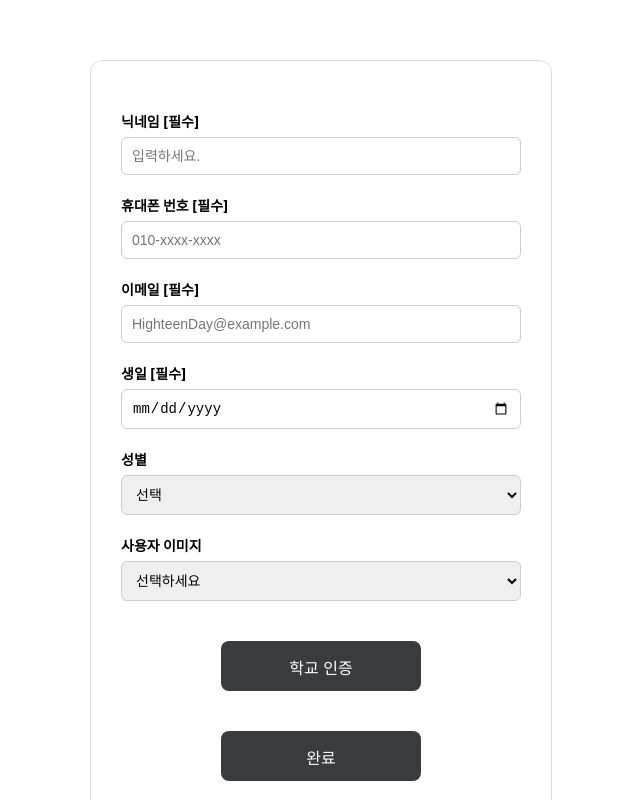
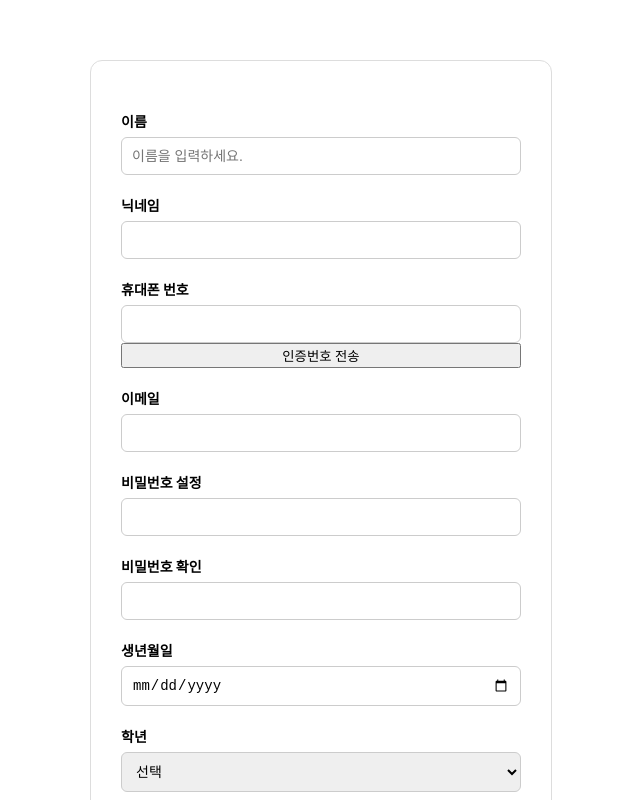
Before and after one commit to JangHyeok2909/highteenday-frontend, a React (Create React App) app: page /CreateAccount in a window 1280 px wide. Shown: the top 800 px of the page, without its empty margins (319-959 px from the left). Built offline with nearby package versions, Linux system fonts and the light colour scheme; a small style sheet from the web is missing.

Commit message:
update register-form

```diff
--- a/src/components/LoginRelated/CreateAccount.css
+++ b/src/components/LoginRelated/CreateAccount.css
@@ -50,3 +50,9 @@
   text-align: center;
   margin-top: 20px;
 }
+
+.submit-button:disabled {
+  background-color: #ccc; /* 회색으로 표시 */
+  cursor: not-allowed;    /* 마우스 커서 변경 */
+  color: #666;            /* 글자 색 변경 */
+}
--- a/src/components/LoginRelated/CreateAccount.jsx
+++ b/src/components/LoginRelated/CreateAccount.jsx
@@ -1,128 +1,305 @@
-import React, { useRef, useState } from "react";
-import { useNavigate } from "react-router-dom";
+import React, { useRef, useState, useEffect } from "react";
+import { useNavigate, useLocation} from "react-router-dom";
+import axios from "axios";
+import { useForm } from "react-hook-form";
+import { yupResolver } from "@hookform/resolvers/yup";
+import * as yup from "yup";
 import "./CreateAccount.css";
+
+
+const formatDate = (date) => date.toISOString().split("T")[0];
+const today = new Date();
+const maxBirthDate = new Date(
+  today.getFullYear() - 15,
+  today.getMonth(),
+  today.getDate()
+);
+const minBirthDate = new Date(
+  today.getFullYear() - 30,
+  today.getMonth(),
+  today.getDate()
+);
+
+const schema = yup.object().shape({
+  name: yup
+    .string()
+    .required("이름을 입력해주세요.")
+    .max(8,"이름은 최대 8자 입니다.")
+    .min(2, "이름은 최소 2자 이상이어야 합니다."),
+
+  nickname: yup
+    .string()
+    .required("닉네임을 입력해주세요.")
+    .min(2, "닉네임은 최소 2자 이상이어야 합니다.")
+    .max(12, "닉네임은 최대 12자까지 가능합니다."),
+
+  phone: yup
+    .string()
+    // .required("휴대폰 번호를 입력해주세요.")
+    .matches(
+      /^010-\d{3,4}-\d{4}$/,
+      "휴대폰 번호는 010-1234-5678 형식으로 입력해주세요."
+    ),
+  email: yup
+    .string()
+    .required("이메일을 입력해주세요.")
+    .email("올바른 이메일 형식이 아닙니다."),
+
+  birth: yup
+    .date()
+    .required("생일을 입력해주세요.")
+    .transform((value, originalValue) => {
+      return originalValue === "" ? null : value; // 빈 문자열은 null로 변환
+    })
+    .max(new Date(), "생일은 오늘 날짜보다 이후일 수 없습니다.")
+    .test("highschool-age", "고등학생 이상만 가입할 수 있습니다.", (value) => {
+      if (!value) return false;
+      const today = new Date();
+      const birthDate = new Date(value);
+      const age = today.getFullYear() - birthDate.getFullYear();
+      const monthDiff = today.getMonth() - birthDate.getMonth();
+      const dayDiff = today.getDate() - birthDate.getDate();
+      const actualAge =
+        monthDiff > 0 || (monthDiff === 0 && dayDiff >= 0) ? age : age - 1;
+
+      return actualAge >= 15 && actualAge <= 30; // 15~30살까지 가입가능
+    }),
+
+  grade: yup
+    .string()
+    .required("학년을 선택해주세요.")
+    .oneOf(["SOPHOMORE", "JUNIOR", "SENIOR"], "올바른 학년을 선택해주세요."),
+
+  gender: yup
+    .string()
+    .required("성별을 선택해주세요.")
+    .oneOf(["MALE", "FEMALE", "OTHER"], "올바른 성별을 선택해주세요."),
+
+  password: yup
+    .string()
+    .required("비밀번호는 필수 입력입니다.")
+    .min(8, "비밀번호는 최소 8자리 이상이어야 합니다.")
+    .matches(/[0-9]/, "숫자를 최소 1개 포함해야 합니다.")
+    .matches(/[!@#$%^&*(),.?":{}|<>]/, "특수문자를 최소 1개 포함해야 합니다."),
+
+  confirmPassword: yup
+    .string()
+    .oneOf([yup.ref("password"), null], "비밀번호가 일치하지 않습니다.")
+    .required("비밀번호 확인은 필수입니다."),
+});
+
 
 function CreateAccount() {
   const navigate = useNavigate();
+  const location = useLocation();
+  const [isNicknameChecked,setNicknameChecked] = useState(false);
+  const [isPhoneAutehnticated,setPhoneAutehnticated] = useState(true);
+  const [isEmailChecked, setEmailChecked] = useState(false);
 
-  const [form, setForm] = useState({
-    nickname: "",
-    phone: "",
-    email: "",
-    birth: "",
-    gender: "",
-    profileImage: null,
+  // useEffect(() => {
+  //   if (location.state) {
+  //     setForm((prev) => ({
+  //       ...prev,
+  //       ...location.state,
+  //     }));
+  //   }
+  // }, [location.state]);
+  const {
+    register,
+    handleSubmit,
+    trigger,
+    setValue,
+    setError,
+    clearErrors,
+    formState: { errors,isValid },
+  } = useForm({
+    resolver: yupResolver(schema),
+    mode: "onChange",
   });
 
-  const fileInputRef = useRef(null);
-  const cameraInputRef = useRef(null);
+  const handleNicknameBlur = async (e) => {
+    const nickname = e.target.value;
 
-  const handleChange = (e) => {
-    const { name, value, files } = e.target;
-    setForm((prev) => ({
-      ...prev,
-      [name]: files ? files[0] : value,
-    }));
+    //유효성 체크(통과시에만 중복체크)
+    const valid = await trigger("nickname");
+    if (!valid) return;
+
+    //서버 중복 체크
+    const isAvailable = await checkNickname(nickname);
+    if (!isAvailable) {
+      setError("nickname", {
+        type: "manual",
+        message: "이미 사용 중인 닉네임입니다.",
+      });
+    } else {
+      clearErrors("nickname");
+    }
   };
+  const isFormValid =
+    isValid & isNicknameChecked && isEmailChecked && isPhoneAutehnticated;
 
-  const handleImageSource = (e) => {
-    const selected = e.target.value;
-    if (selected === "file") {
-      fileInputRef.current.click();
-    } else if (selected === "camera") {
-      cameraInputRef.current.click();
+  const handleEmailBlur = async (e) => {
+    const email = e.target.value;
+
+    //유효성 체크(통과시에만 중복체크)
+    const valid = await trigger("email");
+    if (!valid) return;
+
+    //서버 중복 체크
+    const isAvailable = await checkEmail(email);
+    if (!isAvailable) {
+      setError("email", {
+        type: "manual",
+        message: "이미 사용 중인 이메일입니다.",
+      });
+    } else {
+      setEmailChecked(true);
+      clearErrors("email");
     }
   };
 
-  const handleSubmit = (e) => {
-    e.preventDefault();
-    console.log("회원가입 데이터:", form);
-    // 서버 전송 처리 등
+  const checkNickname = async (value)=>{
+    try{
+      const res = await axios.get(
+        `/api/user/check/nickname?nickname=${value}`
+      );
+      if(res.data){
+        setNicknameChecked(true);
+        return true;
+      } else{
+        setNicknameChecked(false);
+        return false;
+      }
+
+    } catch(err){
+      alert("서버에러");
+    }
+  }
+  const checkEmail = async (value) => {
+    try {
+      const res = await axios.get(
+        `/api/user/check/email?email=${value}`
+      );
+      if (res.data) {
+        setEmailChecked(true);
+        return true;
+      } else {
+        setEmailChecked(false);
+        return false;
+      }
+    } catch (err) {
+      alert("서버에러");
+    }
   };
+
+  const handlePhone =(e) =>{
+    let value = e.target.value.replace(/\D/g, ""); // 숫자만
+    if (!value.startsWith("010")) value = "010" + value.slice(3);
+    if (value.length > 3 && value.length <= 7)
+      value = value.replace(/(\d{3})(\d+)/, "$1-$2");
+    else if (value.length > 7)
+      value = value.replace(/(\d{3})(\d{4})(\d+)/, "$1-$2-$3");
+
+    setValue("phone", value); // RHF 상태 업데이트
+    trigger("phone"); // yup 유효성 체크
+  }
+
+  const onSubmit = async (data) => {
+    console.log("Submit called!", data);
+    try {
+      const res = await axios.post("/api/user/register", data);
+
+      alert("회원가입 성공!");
+      console.log("회원가입 성공:", res.data);
+      navigate("/school");
+    } catch (err) {
+      console.error("회원가입 실패:", err);
+      alert(err.response?.data?.message || "회원가입 중 오류가 발생했습니다.");
+    }
+  };
+
+  const handleSendCode = () => {
+    // 서버로 인증번호 요청
+    console.log("인증번호 전송 API 호출!");
+  };
+
+
 
   return (
     <div className="form-container">
-      <form className="account-form" onSubmit={handleSubmit}>
-        <label>닉네임 [필수]</label>
-        <input
-          type="text"
-          name="nickname"
-          placeholder="입력하세요."
-          required
-          onChange={handleChange}
-        />
+      <form
+        className="account-form"
+        onSubmit={handleSubmit(onSubmit)}
+        onKeyDown={(e) => {
+          if (e.key === "Enter") e.preventDefault();
+        }}
+      >
+        <label>이름</label>
+        <input {...register("name")} placeholder="이름을 입력하세요." />
+        {errors.name && <p>{errors.name.message}</p>}
 
-        <label>휴대폰 번호 [필수]</label>
+        <label>닉네임</label>
+        <input {...register("nickname")} onBlur={handleNicknameBlur} />
+        {errors.nickname && <p>{errors.nickname.message}</p>}
+
+        <label>휴대폰 번호</label>
         <input
           type="tel"
-          name="phone"
-          placeholder="010-xxxx-xxxx"
-          required
-          onChange={handleChange}
+          {...register("phone")}
+          onChange={handlePhone}
+          maxLength={13}
         />
+        {errors.phone && <p>{errors.phone.message}</p>}
+        <button type="button" onClick={handleSendCode}>
+          인증번호 전송
+        </button>
 
-        <label>이메일 [필수]</label>
+        <label>이메일</label>
+        <input {...register("email")} onBlur={handleEmailBlur} />
+        {errors.email && <p>{errors.email.message}</p>}
+
+        <label>비밀번호 설정</label>
+        <input type="password" {...register("password")}></input>
+        {errors.password && <p>{errors.password.message}</p>}
+        <label>비밀번호 확인</label>
+        <input type="password" {...register("confirmPassword")}></input>
+        {errors.confirmPassword && <p>{errors.confirmPassword.message}</p>}
+
+        <label>생년월일</label>
         <input
-          type="email"
-          name="email"
-          placeholder="HighteenDay@example.com"
-          required
-          onChange={handleChange}
+          type="date"
+          {...register("birth")}
+          max={formatDate(maxBirthDate)}
+          min={formatDate(minBirthDate)}
+          onKeyDown={(e) => e.preventDefault()}
         />
+        {errors.birth && <p>{errors.birth.message}</p>}
 
-        <label>생일 [필수]</label>
-        <input type="date" name="birth" required onChange={handleChange} />
+        <label>학년</label>
+        <select {...register("grade")}>
+          <option value="">선택</option>
+          <option value="SOPHOMORE">1학년</option>
+          <option value="JUNIOR">2학년</option>
+          <option value="SENIOR">3학년</option>
+        </select>
+        {errors.grade && <p>{errors.grade.message}</p>}
 
         <label>성별</label>
-        <select name="gender" onChange={handleChange}>
+        <select {...register("gender")}>
           <option value="">선택</option>
-          <option value="남자">남자</option>
-          <option value="여자">여자</option>
-          <option value="공개 안함">공개 안함</option>
+          <option value="MALE">남자</option>
+          <option value="FEMALE">여자</option>
+          <option value="OTHER">공개 안함</option>
         </select>
+        {errors.gender && <p>{errors.gender.message}</p>}
 
-        <label>사용자 이미지</label>
-        <select onChange={handleImageSource} defaultValue="">
-          <option value="" disabled>
-            선택하세요
-          </option>
-          <option value="file">파일</option>
-          <option value="camera">사진 찍기</option>
-        </select>
-
-        <input
-          type="file"
-          accept="image/*"
-          name="profileImage"
-          ref={fileInputRef}
-          style={{ display: "none" }}
-          onChange={handleChange}
-        />
-
-        <input
-          type="file"
-          accept="image/*"
-          capture="environment"
-          name="profileImage"
-          ref={cameraInputRef}
-          style={{ display: "none" }}
-          onChange={handleChange}
-        />
-
-        {/* 학교 인증 */}
         <div className="button-wrapper">
           <button
-            type="button"
+            type="submit"
             className="submit-button"
-            onClick={() => navigate("/school")}
+            onClick={handleSubmit(onSubmit)}
+            disabled={!isFormValid}
           >
-            학교 인증
-          </button>
-        </div>
-
-        {/* 완료 버튼 */}
-        <div className="button-wrapper">
-          <button type="submit" className="submit-button">
             완료
           </button>
         </div>
--- a/src/components/LoginRelated/SchoolVerification.jsx
+++ b/src/components/LoginRelated/SchoolVerification.jsx
@@ -35,39 +35,36 @@ function SchoolVerification() {
       .catch(() => alert("인증 코드 전송 실패"));
   };
 
-  const handleVerify = () => {
-    axios
-      .post("/api/verify-code", {
-        email: email,
-        code: verificationCode,
-      })
-      .then(() => {
-        alert("인증 완료되었습니다.");
-        setVerified(true);
-      })
-      .catch(() => alert("인증 실패. 코드를 다시 확인하세요."));
+  const handleSelectSchool = (school) => {
+    navigate("/CreateAccount", {
+      state: {
+        ...location.state,
+        school: school,
+       },
+    });
   };
 
   return (
-    <div className="school-verification-container">
-      <h2>학교 이메일 인증</h2>
+    <div className="school-search-container">
+      <h2>학교 검색</h2>
+      <form
+      onSubmit={(e) => {
+        e.preventDefault();  // 기본 새로고침 방지
+        handleSearch()
+        // 🔹 여기서 서버 요청이나 검색 함수 실행
+        }}
+      >
+      <div className="school-search-form">
+        <input
+          type="text"
+          value={query}
+          placeholder="학교 이름을 입력하세요"
+          onChange={(e) => setQuery(e.target.value)}
+        />
+        <button onClick={handleSearch} >검색</button>
 
-      <div className="school-form-group">
-        <label>학교 선택</label>
-        <select
-          value={selectedSchool}
-          onChange={(e) => setSelectedSchool(e.target.value)}
-          required
-        >
-          <option value="">학교를 선택하세요</option>
-          {Array.isArray(schools) &&
-            schools.map((school) => (
-              <option key={school.id} value={school.name}>
-                {school.name}
-              </option>
-            ))}
-        </select>
       </div>
+      </form>
 
       <div className="school-form-group">
         <label>학교 이메일 주소</label>
@@ -80,28 +77,18 @@ function SchoolVerification() {
         />
       </div>
 
-      <button className="verify-button" onClick={handleSendCode}>
-        인증 코드 전송
-      </button>
-
-      {codeSent && (
-        <>
-          <div className="school-form-group">
-            <label>인증 코드 입력</label>
-            <input
-              type="text"
-              value={verificationCode}
-              onChange={(e) => setVerificationCode(e.target.value)}
-            />
-          </div>
-          <button className="verify-button" onClick={handleVerify}>
-            코드 확인
-          </button>
-        </>
-      )}
-
-      {verified && (
-        <p className="verified-text">인증 완료</p>
+      {!loading && schools.length > 0 && (
+        <ul className="school-list">
+          {schools.map((school) => (
+            <li
+              key={school.id}
+              onClick={() => handleSelectSchool(school)}
+              style={{ cursor: "pointer" }}
+            >
+              {school.name}({school.location})
+            </li>
+          ))}
+        </ul>
       )}
     </div>
   );
```
Also changed, not shown: package.json (+5 -2 lines), 1 other file (tests, documents, lock files or other folders).
